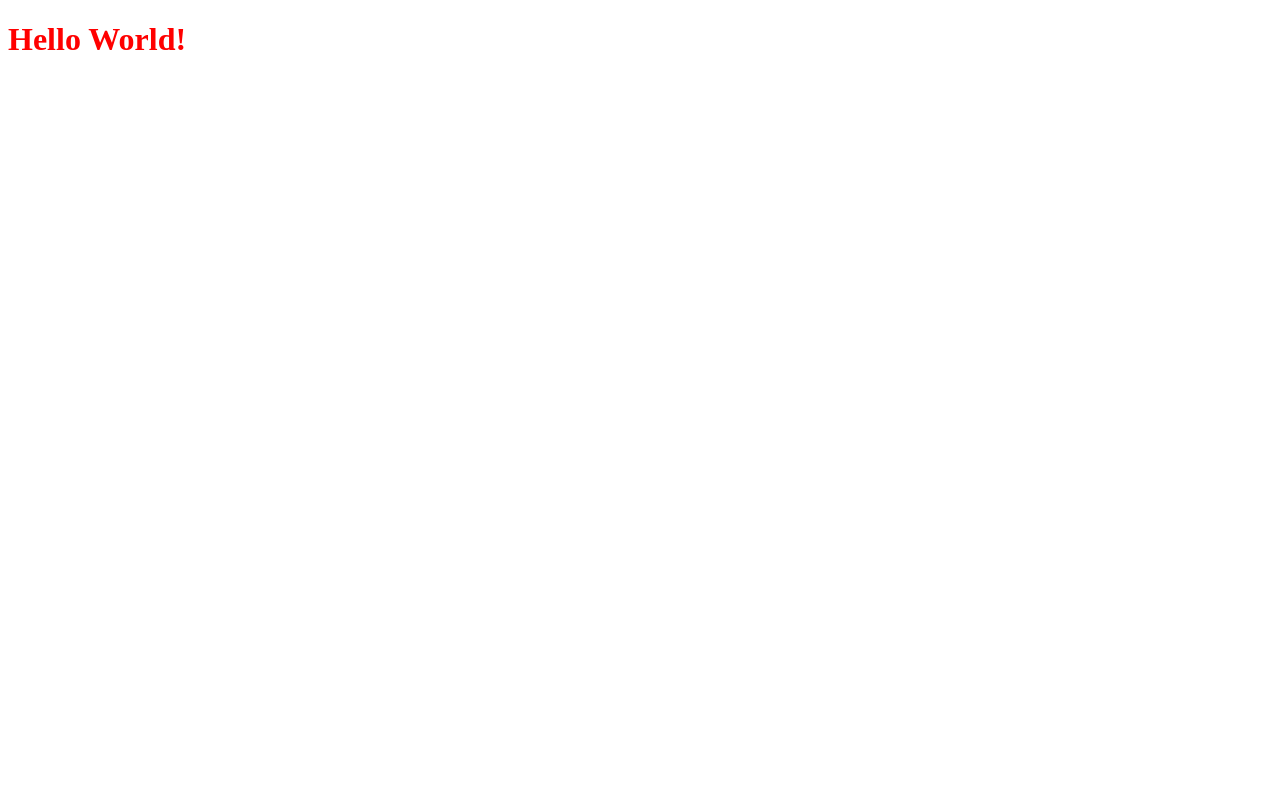
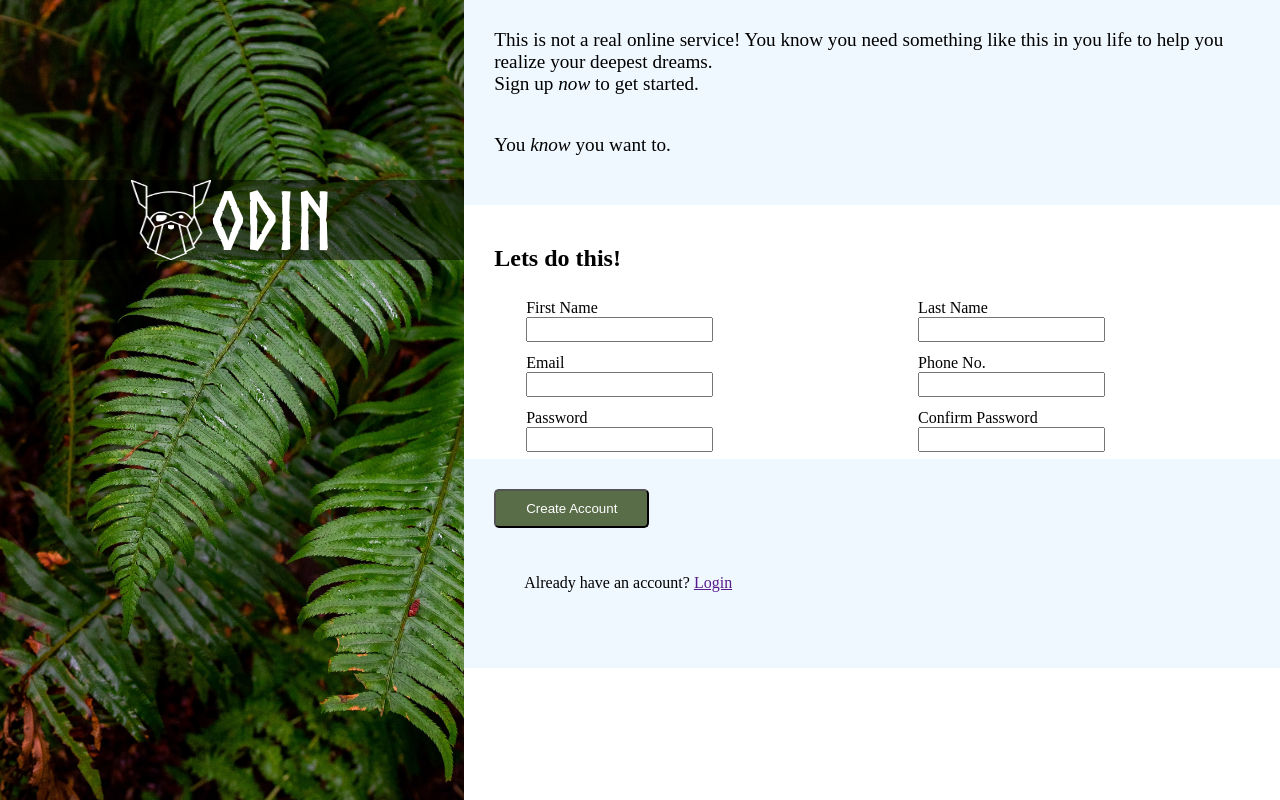
Before and after one commit to faridmumtaz/signup, a plain HTML site: page index.html in a window 1280 px wide. Drawn offline with Linux system fonts and the light colour scheme.

Commit message:
singup page created

```diff
--- a/index.html
+++ b/index.html
@@ -8,6 +8,61 @@
     <title>Document</title>
 </head>
 <body>
-    <h1>Hello World!</h1>
+    <div class="container">
+        <div class="image">
+            <div class="title">
+                <div class="logo"><img src="assets/odin.png" alt=""></div>
+                <div class="text">ODIN</div>
+            </div>
+            <div></div>
+        </div>
+        <div class="side">
+            <div class="up">
+                <p>This is not a real online service! You know you need something like this in you life to help you realize your deepest dreams. <br>Sign up <i>now</i> to get started.</p>
+                <p>You <i>know</i> you want to.</p>
+            </div>
+            <div class="middle">
+                <h2>Lets do this!</h2>
+                <form action="">
+                    <table>
+                        <tr>
+                            <td>
+                                <label for="firstname">First Name</label>
+                                <input type="text" name="firstname" id="firstname">
+                            </td>
+                            <td>
+                                <label for="lastname">Last Name</label>
+                                <input type="text" name="lastname" id="lastname">
+                            </td>
+                        </tr>
+                        <tr>
+                            <td>
+                                <label for="email">Email</label>
+                                <input type="email" name="email" id="email">
+                            </td>
+                            <td>
+                                <label for="phone">Phone No.</label>
+                                <input type="text" name="phone" id="phone">
+                            </td>
+                        </tr>
+                        <tr>
+                            <td>
+                                <label for="Password">Password</label>
+                                <input type="passwrod" name="password" id="password">
+                            </td>
+                            <td>
+                                <label for="cpassword">Confirm Password</label>
+                                <input type="password" name="cpassword" id="cpassword">
+                            </td>
+                        </tr>
+                    </table>
+            </div>
+            <div class="down">
+                <button type="submit">Create Account</button>
+                <p>Already have an account?&nbsp<a href="">Login</a></p>
+            </div>
+                </form>
+        </div>
+    </div>
 </body>
 </html>
--- a/style.css
+++ b/style.css
@@ -1,3 +1,91 @@
-h1{
-    color: red;
+@font-face {
+    font-family: myFont;
+    src: url("assets/logo.otf");
 }
+body{
+    margin: 0px;
+}
+.container{
+    display: flex;
+}
+img{
+    height: 100vh;
+}
+label{
+    display: block;
+}
+td{
+    padding: 5px 30px 5px 30px;
+}
+input{
+    padding: 3px;
+}
+form{
+    display:flex;
+    flex-direction: column;
+    justify-content: center;
+    align-items: left;
+}
+.up{
+    display: flex;
+    flex-direction: column;
+    justify-content: end;
+    height:145px;
+    background-color: aliceblue;
+    padding: 30px;
+}
+.up p{
+    font-size: larger;
+}
+.middle{
+    background-color: white;
+    padding: 20px 0px 0px 30px;
+}
+.down{
+    background-color: aliceblue;
+    padding: 30px;
+}
+button{
+    padding:10px 30px 10px 30px;
+    background-color: #596D48;
+    border-radius: 5px;
+    color:white;
+}
+.down p{
+    padding: 30px;
+}
+.image{
+    height: 100vh;
+    width: 45%;
+    background-image: url("assets/photo.jpg");
+    background-size: cover;
+    display: flex;
+    flex-direction: column;
+    justify-content: space-around;
+}
+.title{
+    height: 80px;
+    width: auto;
+    background-color: rgba(0,0,0,0.5);
+    display:flex;
+    justify-content: center;
+}
+.logo{
+    height: 80px;
+    width: 80px;
+    overflow: hidden;
+}
+.logo img{
+    height: 100%;
+    width: 100%;
+}
+.text{
+    font-family: myFont;
+    font-size: 80px;
+    color:white;
+    font-weight: bold;
+}
+input[type="text"]:focus,input[type="email"]:focus{
+    border: 5px solid blue;
+    box-shadow: 2px 2px black;
+}
```
Also changed, not shown: assets/logo.otf (added), assets/odin.png (added).
